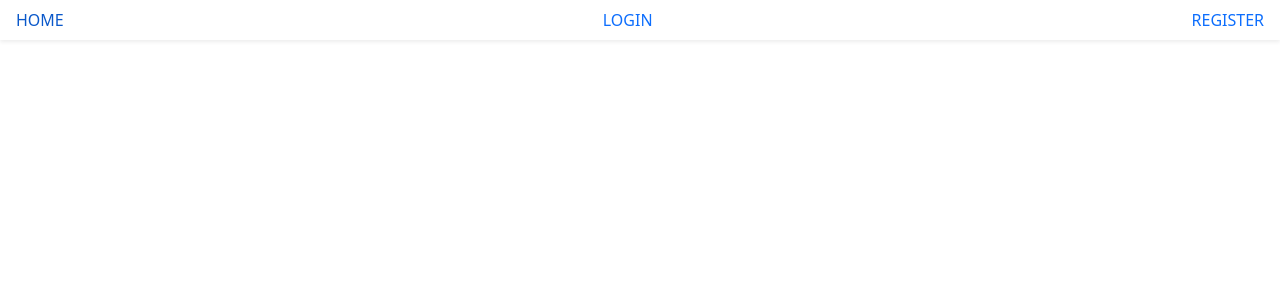
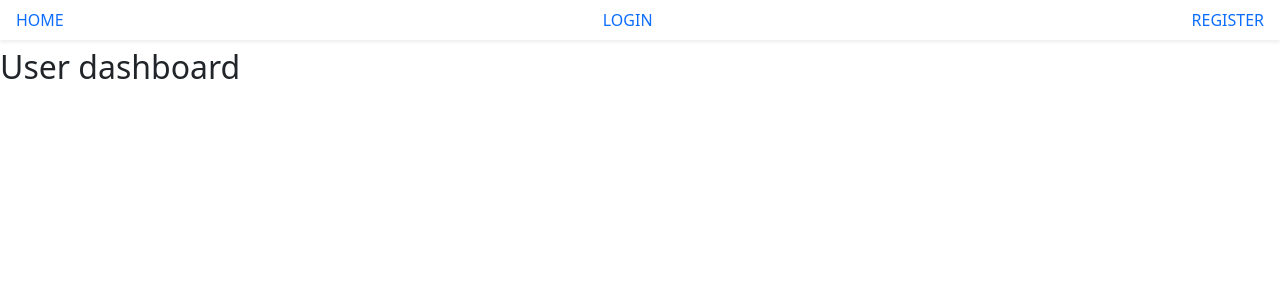
Before and after one commit to slahiri60/flowsoft-ecommerce-frontend, a React (Create React App) app: page /dashboard in a window 1280 px wide. Before the commit this address had no page. Shown: the top 300 px of the page. Built offline with nearby package versions, Linux system fonts and the light colour scheme.

Commit message:
Implemented basic User Dashboard page

```diff
--- a/src/App.js
+++ b/src/App.js
@@ -4,6 +4,7 @@ import Menu from './components/nav/Menu';
 import Home from './pages/Home';
 import Login from './pages/auth/Login';
 import Register from './pages/auth/Register';
+import Dashboard from './pages/user/Dashboard';
 
 export default function App() {
   return (
@@ -14,6 +15,7 @@ export default function App() {
         <Route path="/" element={<Home />} />
         <Route path="/login" element={<Login />} />
         <Route path="/register" element={<Register />} />
+        <Route path="/dashboard" element={<Dashboard />} />
       </Routes>
     </BrowserRouter>
   );
--- a/src/pages/auth/Login.js
+++ b/src/pages/auth/Login.js
@@ -27,7 +27,7 @@ export default function Login() {
         localStorage.setItem('auth', JSON.stringify(data));
         setAuth({ ...auth, token: data.token, user: data.user });
         toast.success('Login successful');
-        navigate('/');
+        navigate('/dashboard');
       }
     } catch (err) {
       console.log(err);
--- a/src/pages/auth/Register.js
+++ b/src/pages/auth/Register.js
@@ -32,7 +32,7 @@ export default function Register() {
         localStorage.setItem('auth', JSON.stringify(data));
         setAuth({ ...auth, token: data.token, user: data.user });
         toast.success('Registration successful');
-        navigate('/');
+        navigate('/dashboard');
       }
     } catch (err) {
       console.log(err);
--- /dev/null
+++ b/src/pages/user/Dashboard.js
@@ -0,0 +1,3 @@
+export default function Dashboard() {
+  return <h2>User dashboard</h2>;
+}
```
